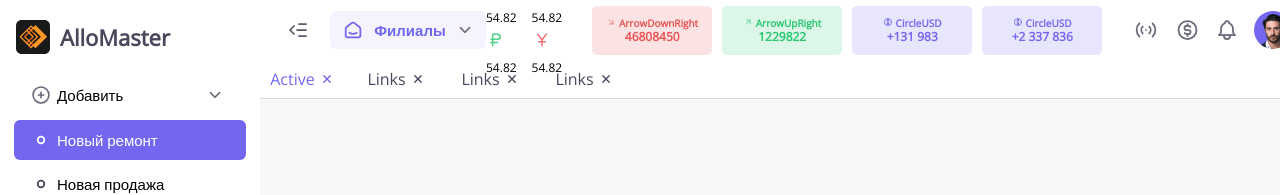
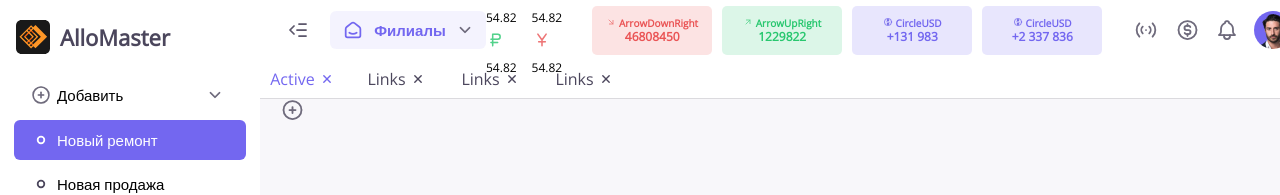
Before and after one commit to Aidar05/srm-project, a Vue app: page / in a window 1280 px wide. Shown: the top 195 px of the page. Built offline with nearby package versions, Linux system fonts and the light colour scheme.

Commit message:
Начал делать компонент контент

```diff
--- /dev/null
+++ b/src/assets/css/content.css
@@ -0,0 +1,3 @@
+.content-main-container{
+  margin-left: 280px;
+}
--- /dev/null
+++ b/src/components/Content.vue
@@ -0,0 +1,21 @@
+<template>
+  <div class="content-main-container">
+    <ContentBtns :icon="'CirclePlus'"/>
+  </div>
+</template>
+
+<script>
+import Icon from './MenuComponents/Icon.vue';
+import ContentBtns from "./ContentComponents/ContentBtns.vue"
+
+export default{
+  name: "Content",
+  components: {
+    Icon, ContentBtns
+  },
+}
+</script>
+
+<style>
+@import url("../assets/css/content.css");
+</style>
--- /dev/null
+++ b/src/components/ContentComponents/ContentBtns.vue
@@ -0,0 +1,23 @@
+<template>
+  <div class="content-btns">
+    <Icon :name="icon"/>
+  </div>
+</template>
+
+<script>
+import Icon from '../MenuComponents/Icon.vue';
+
+export default{
+  name: "Content",
+  components: {
+    Icon
+  },
+  props: {
+    icon: String
+  }
+}
+</script>
+
+<style>
+@import url("../../assets/css/content.css");
+</style>
--- a/src/views/FinancesView.vue
+++ b/src/views/FinancesView.vue
@@ -2,17 +2,20 @@
   <Menu />
 
   <Header />
+
+  <Content />
 </template>
 
 <script>
+import Icon from "@/components/MenuComponents/Icon.vue";
 import Menu from "../components/Menu.vue"
 import Header from "@/components/Header.vue";
-import Icon from "@/components/MenuComponents/Icon.vue";
+import Content from "@/components/Content.vue";
 
 export default{
   name: "FinancesView",
   components: {
-    Menu, Icon, Header
+    Menu, Icon, Header, Content
 }
 }
 </script>
```
Also changed, not shown: src/assets/css/global.css (+0 -8 lines).
